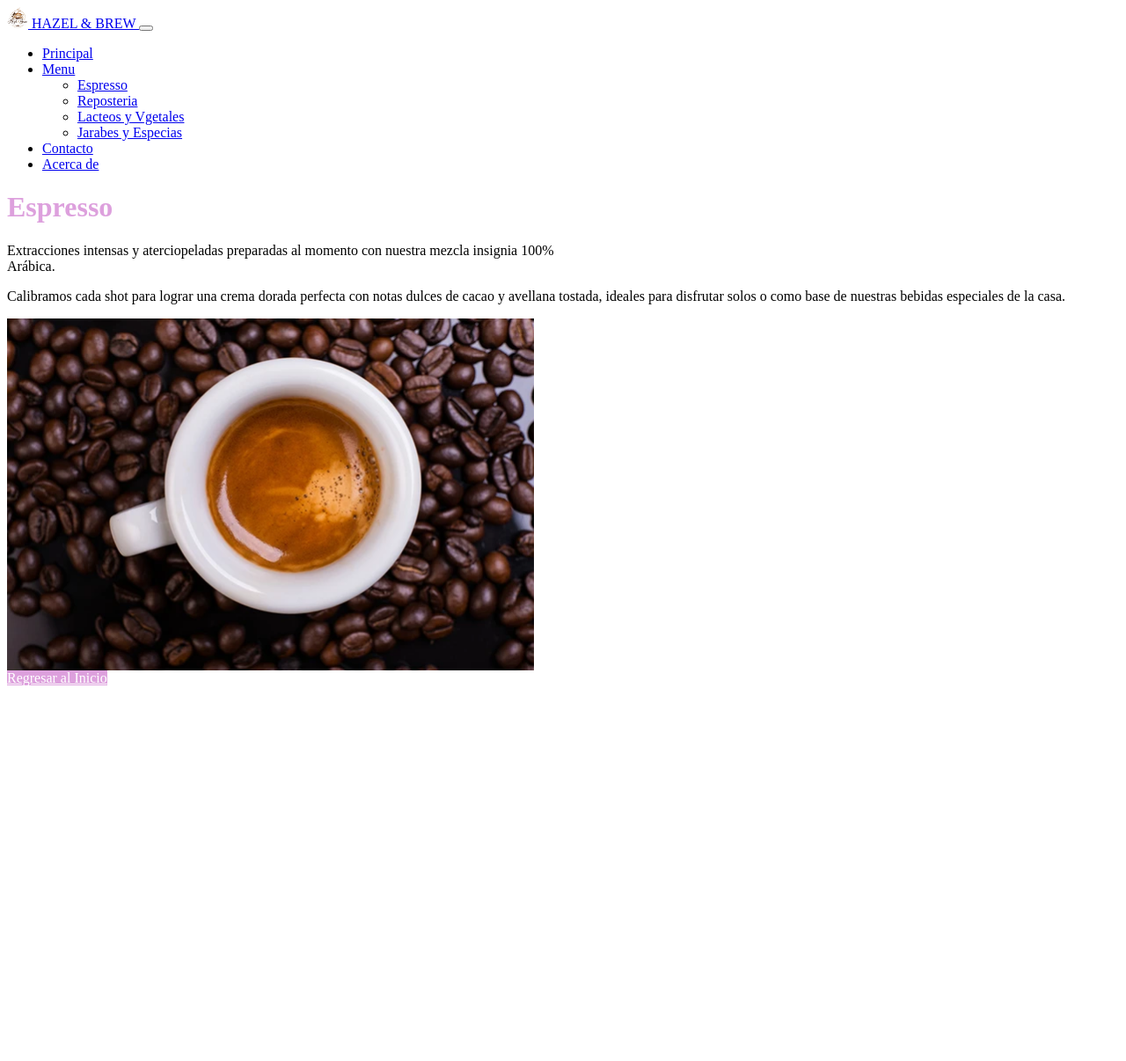
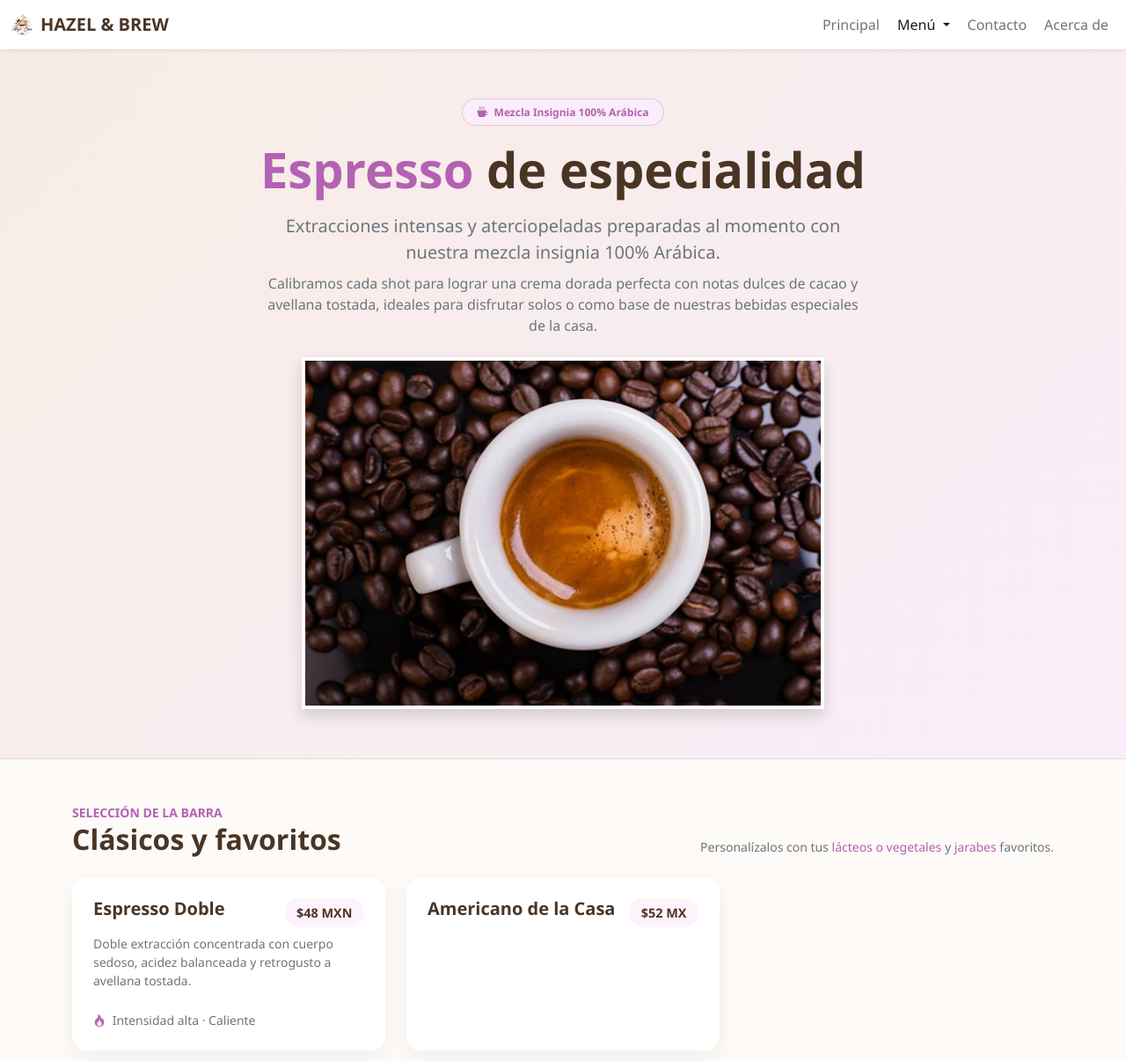
Before and after one commit to nancyyastorga/cafferosapf, a plain HTML site: page espreso.html in a window 1280 px wide. Shown: the whole page at 88% size. Before the commit the page ends 800 px from the top, so only its background shows below. Drawn offline with nearby package versions, Linux system fonts and the light colour scheme.

Commit message:
Add files via upload

```diff
--- a/espreso.html
+++ b/espreso.html
@@ -1,57 +1,203 @@
- <!--Barra de navegacion o navbar-->
-<nav class="navbar navbar-expand-md navbar-light bg-light" style="z-index: 1050; position: relative;">
+<!DOCTYPE html>
+<html lang="es">
+<head>
+  <meta charset="UTF-8">
+  <meta name="viewport" content="width=device-width, initial-scale=1.0">
+  <meta name="author" content="Rosa Hazel Santiago Del Angel">
+  <title>Espresso - Hazel &amp; Brew</title>
+  <link rel="stylesheet" href="css/bootstrap.min.css">
+  <link rel="stylesheet" href="https://cdn.jsdelivr.net/npm/bootstrap-icons@1.11.3/font/bootstrap-icons.min.css">
+  <style>
+    :root {
+      --cafe-oscuro: #4a3525;
+      --cafe-medio: #7c583a;
+      --crema-fondo: #fdfaf7;
+      --plum-acento: #c87dc8;
+      --plum-hover: #b362b3;
+    }
+
+    body {
+      background-color: var(--crema-fondo);
+      color: #333;
+      font-family: 'Segoe UI', Tahoma, Geneva, Verdana, sans-serif;
+    }
+
+    /* Transición suave en enlaces principales del navbar */
+    .navbar-nav > .nav-item > .nav-link {
+      transition: transform 0.3s ease, box-shadow 0.3s ease, color 0.2s ease;
+      border-radius: 6px;
+    }
+
+    .navbar-nav > .nav-item > .nav-link:hover {
+      transform: translateY(-2px);
+      box-shadow: 0 3px 8px rgba(200, 125, 200, 0.35);
+      color: var(--plum-hover) !important;
+    }
+
+    /* Banner superior */
+    .hero-espresso {
+      background: linear-gradient(135deg, #f7ece4 0%, #f9eef9 100%);
+      border-bottom: 1px solid rgba(124, 88, 58, 0.14);
+      padding: 3.5rem 1rem;
+    }
+
+    .titulo-espresso {
+      color: var(--cafe-oscuro);
+      font-weight: 800;
+    }
+
+    .texto-plum {
+      color: var(--plum-hover);
+    }
+
+    .badge-plum {
+      background-color: #f9eef9;
+      color: var(--plum-hover);
+      border: 1px solid rgba(200, 125, 200, 0.35);
+      font-weight: 600;
+    }
+
+    .imagen-destacada {
+      max-height: 400px;
+      object-fit: cover;
+      border: 4px solid #ffffff;
+    }
+
+    /* Tarjetas del menú espresso */
+    .bebida-card {
+      background: #ffffff;
+      border: none;
+      border-radius: 16px;
+      box-shadow: 0 8px 24px rgba(74, 53, 37, 0.06);
+      transition: transform 0.3s ease, box-shadow 0.3s ease;
+      overflow: hidden;
+      height: 100%;
+    }
+
+    .bebida-card:hover {
+      transform: translateY(-6px);
+      box-shadow: 0 14px 28px rgba(200, 125, 200, 0.2);
+    }
+
+    .precio-tag {
+      background-color: #fdf3fd;
+      color: var(--cafe-oscuro);
+      font-weight: 700;
+      padding: 0.35rem 0.85rem;
+      border-radius: 999px;
+      font-size: 0.9rem;
+    }
+
+    .btn-plum {
+      background-color: var(--plum-acento);
+      color: #ffffff;
+      border: none;
+      transition: background-color 0.25s ease, transform 0.2s ease;
+    }
+
+    .btn-plum:hover {
+      background-color: var(--plum-hover);
+      color: #ffffff;
+      transform: translateY(-2px);
+    }
+  </style>
+</head>
+<body>
+
+  <!-- Barra de navegación o navbar -->
+  <nav class="navbar navbar-expand-md navbar-light bg-white sticky-top shadow-sm" style="z-index: 1050;">
     <div class="container-fluid">
-    <a class="navbar-brand" href="index.html">
-        <img src="imagenes/logo.png" height="24px" alt="Logo">
-        HAZEL & BREW
+      <a class="navbar-brand d-flex align-items-center gap-2 fw-bold" href="index.html" style="color: var(--cafe-oscuro);">
+        <img src="imagenes/logo.png" height="26" alt="Logo Hazel & Brew">
+        <span>HAZEL &amp; BREW</span>
       </a>
-    <button class="navbar-toggler" type="button" data-bs-toggle="collapse" data-bs-target="#navbarNav" aria-controls="navbarNav" aria-expanded="false" aria-label="Toggle navigation">
+
+      <button class="navbar-toggler" type="button" data-bs-toggle="collapse" data-bs-target="#navbarNav" aria-controls="navbarNav" aria-expanded="false" aria-label="Alternar navegación">
         <span class="navbar-toggler-icon"></span>
       </button>
+
       <div class="collapse navbar-collapse" id="navbarNav">
-      <!--SE LE AGREGA UN HREF Y EL NOMBRE DE LA PAGINA PARA QUE TE LLEVE DE UNA A OTRA-->
-      <ul class="navbar-nav ms-auto" >
+        <ul class="navbar-nav ms-auto align-items-md-center gap-md-1">
           <li class="nav-item">
             <a class="nav-link" href="index.html">Principal</a>
           </li>
+
           <li class="nav-item dropdown">
-        <a class="nav-link dropdown-toggle" href="#" id="dropdownCatalogo" role="button" data-bs-toggle="dropdown" aria-expanded="false">
-            Menu
+            <a class="nav-link dropdown-toggle active fw-semibold texto-plum" href="#" id="dropdownCatalogo" role="button" data-bs-toggle="dropdown" aria-expanded="false">
+              Menú
             </a>
-        <ul class="dropdown-menu" aria-labelledby="dropdownCatalogo">
-            <li><a class="dropdown-item" href="espreso.html">Espresso</a></li>
-            <li><a class="dropdown-item" href="reposteria.html">Reposteria</a></li>
-            <li><a class="dropdown-item" href="Lacteosyvegetal.html">Lacteos y Vgetales</a></li>
-              <li><a class="dropdown-item" href="Jarabesyesencias.html">Jarabes y Especias</a></li>
+            <ul class="dropdown-menu shadow border-0 rounded-3" aria-labelledby="dropdownCatalogo">
+              <li><a class="dropdown-item active fw-semibold" href="espreso.html" style="background-color: #f9eef9; color: var(--cafe-oscuro);">Espresso</a></li>
+              <li><a class="dropdown-item" href="reposteria.html">Repostería</a></li>
+              <li><hr class="dropdown-divider"></li>
+              <li><a class="dropdown-item" href="Lacteosyvegetal.html">Lácteos y Vegetales</a></li>
+              <li><a class="dropdown-item" href="Jarabesyesencias.html">Jarabes y Esencias</a></li>
             </ul>
           </li>
 
           <li class="nav-item">
-         <a class="nav-link" aria-current="page" href="contacto.html">Contacto</a>
+            <a class="nav-link" href="contacto.html">Contacto</a>
           </li>
           <li class="nav-item">
-         <a class="nav-link" aria-current="page" href="acerca.html">Acerca de</a>
+            <a class="nav-link" href="acerca.html">Acerca de</a>
           </li>
+        </ul>
       </div>
     </div>
   </nav>
-<!-- Contenedor princ -->
-<div class="container my-5 text-center">
 
-    <h1 class="fw-bold" style="color: plum;">Espresso</h1>
+  <!-- Encabezado y presentación principal -->
+  <header class="hero-espresso text-center">
+    <div class="container">
+      <span class="badge rounded-pill px-3 py-2 mb-3 badge-plum">
+        <i class="bi bi-cup-hot-fill me-1"></i> Mezcla Insignia 100% Arábica
+      </span>
+      <h1 class="display-4 titulo-espresso mb-3">
+        <span class="texto-plum">Espresso</span> de especialidad
+      </h1>
+      <p class="lead text-muted mx-auto mb-2" style="max-width: 680px;">
+        Extracciones intensas y aterciopeladas preparadas al momento con nuestra mezcla insignia 100% Arábica.
+      </p>
+      <p class="text-muted mx-auto mb-4" style="max-width: 680px;">
+        Calibramos cada shot para lograr una crema dorada perfecta con notas dulces de cacao y avellana tostada,
+        ideales para disfrutar solos o como base de nuestras bebidas especiales de la casa.
+      </p>
+      <img src="imagenes/espresso.webp" class="img-fluid rounded-4 shadow imagen-destacada" alt="Espresso Hazel & Brew">
+    </div>
+  </header>
 
-    <p class="text-muted mx-auto" style="max-width: 650px;">
-        Extracciones intensas y aterciopeladas preparadas al momento con nuestra mezcla insignia 100% Arábica.
+  <!-- Especialidades de Espresso -->
+  <section class="container my-5">
+    <div class="d-flex flex-column flex-md-row justify-content-between align-items-md-end mb-4">
+      <div>
+        <span class="text-uppercase small fw-bold texto-plum">Selección de la barra</span>
+        <h2 class="titulo-espresso mb-0">Clásicos y favoritos</h2>
+      </div>
+      <p class="text-muted small mb-0 mt-2 mt-md-0">
+        Personalízalos con tus <a href="Lacteosyvegetal.html" class="texto-plum fw-semibold text-decoration-none">lácteos o vegetales</a> y <a href="Jarabesyesencias.html" class="texto-plum fw-semibold text-decoration-none">jarabes</a> favoritos.
+      </p>
+    </div>
 
-        <p>Calibramos cada shot para lograr una crema dorada perfecta con notas dulces de cacao y avellana tostada,
-        ideales para disfrutar solos o como base de nuestras bebidas especiales de la casa.</p>
+    <div class="row g-4">
+      <!-- Shot Doble -->
+      <div class="col-md-6 col-lg-4">
+        <div class="card bebida-card p-4">
+          <div class="d-flex justify-content-between align-items-start mb-2">
+            <h5 class="card-title titulo-espresso mb-0">Espresso Doble</h5>
+            <span class="precio-tag">$48 MXN</span>
+          </div>
+          <p class="card-text text-muted small">
+            Doble extracción concentrada con cuerpo sedoso, acidez balanceada y retrogusto a avellana tostada.
           </p>
-    <img src="imagenes/espresso.webp" class="img-fluid rounded-4 shadow-sm mt-3" style="max-height: 400px;" alt="Espresso Hazel & Brew">
+          <div class="mt-auto pt-2 text-muted small">
+            <i class="bi bi-fire texto-plum me-1"></i> Intensidad alta · Caliente
+          </div>
+        </div>
+      </div>
 
-</div>
-<!-- Botón alineado a la derecha -->
-<div class="mt-4 text-end">
-    <a href="profinal_meta.html" class="btn rounded-pill px-4 py-2 fw-semibold shadow-sm" style="background-color: plum; color: white;">
-        <i class="bi bi-arrow-left"></i> Regresar al Inicio
-    </a>
-</div>
+      <!-- Americano -->
+      <div class="col-md-6 col-lg-4">
+        <div class="card bebida-card p-4">
+          <div class="d-flex justify-content-between align-items-start mb-2">
+            <h5 class="card-title titulo-espresso mb-0">Americano de la Casa</h5>
+            <span class="precio-tag">$52 MX
```
Lines whose indentation alone changed are shown as unchanged.
